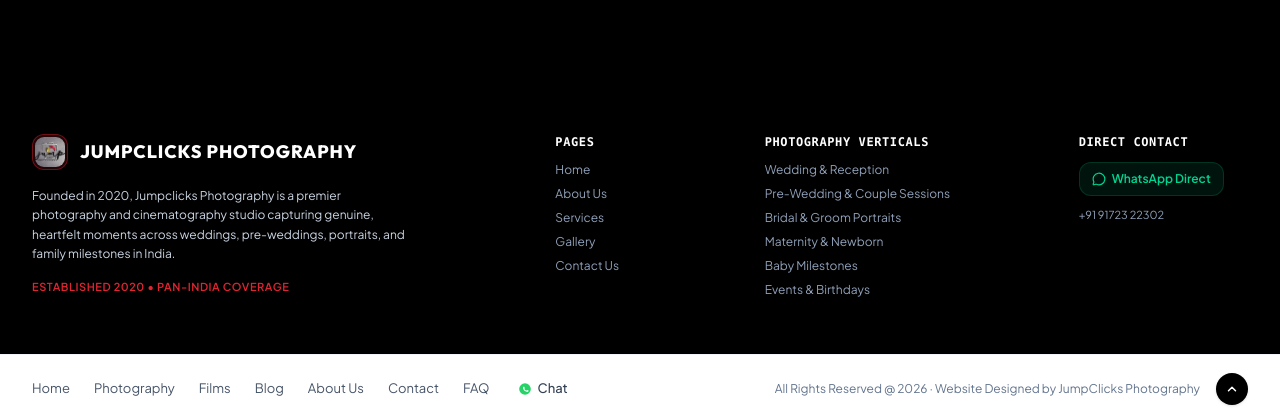
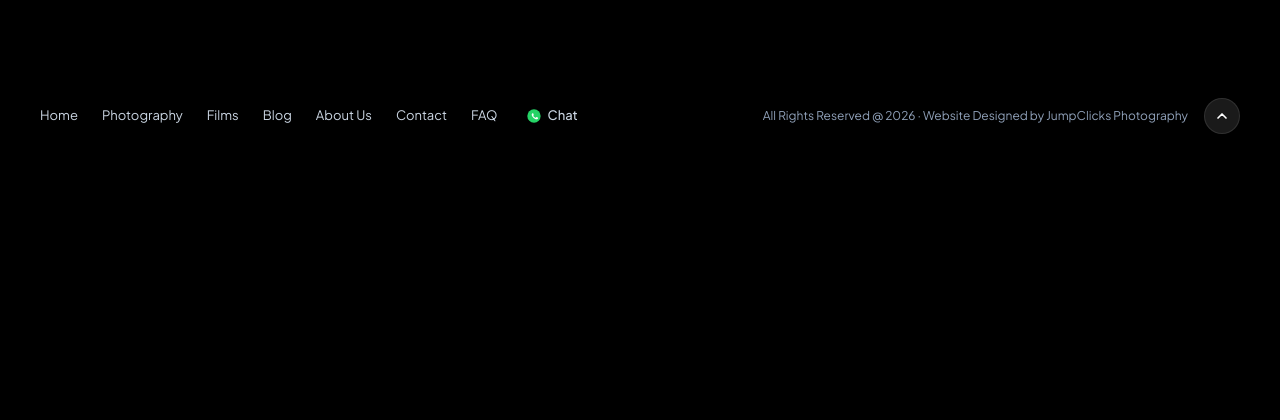
Before and after one commit to Therock1037X/Jumpclick-s-Photography-Website-, a React (Vite) app: page / in a window 1280 px wide. Shown: the part 5246-5666 px from the top of the page. After the commit the page ends 5408 px from the top, so only its background shows below. Built offline with nearby package versions, Linux system fonts and the light colour scheme; a web font is replaced by a local one.

Commit message:
feat(footer): remove 4-column section and style ending bar to match site dark velvet theme

```diff
--- a/src/components/Footer.jsx
+++ b/src/components/Footer.jsx
@@ -1,6 +1,5 @@
 import React from 'react';
 import { Link } from 'react-router-dom';
-import { Camera, MessageCircle, ArrowUp } from 'lucide-react';
 
 function WhatsAppIcon({ className = "w-4 h-4" }) {
   return (
@@ -20,168 +19,47 @@
   };
 
   return (
-    <footer className="relative bg-[#000000] border-none pt-16 pb-0 overflow-hidden text-xs text-slate-400">
-      <div className="max-w-7xl mx-auto px-4 sm:px-6 lg:px-8 pb-14">
-
-        <div className="grid grid-cols-1 md:grid-cols-2 lg:grid-cols-12 gap-10 border-none">
-
-          {/* Brand Info (5 cols) */}
-          <div className="lg:col-span-5 space-y-4">
-            <Link to="/" className="flex items-center gap-3">
-              <div className="w-9 h-9 rounded-xl bg-[#df2531]/15 p-0.5 border border-[#df2531]/40">
-                <div className="w-full h-full bg-[#000000] rounded-[9px] flex items-center justify-center overflow-hidden">
-                  <img
-                    src="/images/logo.webp"
-                    alt="Jumpclicks Photography"
-                    className="w-full h-full object-cover"
-                    onError={(e) => {
-                      e.currentTarget.style.display = 'none';
-                    }}
-                  />
-                  <Camera className="w-4 h-4 text-[#df2531]" />
-                </div>
-              </div>
-              <span className="font-heading font-extrabold text-lg tracking-wider text-white">
-                JUMPCLICKS PHOTOGRAPHY
-              </span>
-            </Link>
-
-            <p className="text-slate-300 leading-relaxed max-w-sm">
-              Founded in 2020, Jumpclicks Photography is a premier photography and cinematography studio capturing genuine, heartfelt moments across weddings, pre-weddings, portraits, and family milestones in India.
-            </p>
-
-            <div className="flex items-center gap-2 text-[#df2531] text-[11px] font-semibold tracking-wider">
-              <span>ESTABLISHED 2020 • PAN-INDIA COVERAGE</span>
-            </div>
-          </div>
-
-          {/* Quick Links / Page Tabs (2 cols) */}
-          <div className="lg:col-span-2 space-y-3">
-            <h4 className="text-xs font-semibold text-white uppercase tracking-wider font-mono">
-              Pages
-            </h4>
-            <ul className="space-y-2">
-              {[
-                { path: '/', label: 'Home' },
-                { path: '/about', label: 'About Us' },
-                { path: '/services', label: 'Services' },
-                { path: '/gallery', label: 'Gallery' },
-                { path: '/contact', label: 'Contact Us' },
-              ].map((link) => (
-                <li key={link.path}>
-                  <Link
-                    to={link.path}
-                    className="hover:text-[#df2531] transition-colors cursor-pointer text-slate-400"
-                  >
-                    {link.label}
-                  </Link>
-                </li>
-              ))}
-            </ul>
-          </div>
-
-          {/* Verticals (3 cols) */}
-          <div className="lg:col-span-3 space-y-3">
-            <h4 className="text-xs font-semibold text-white uppercase tracking-wider font-mono">
-              Photography Verticals
-            </h4>
-            <ul className="space-y-2 text-slate-400">
-              <li>
-                <Link to="/services" className="hover:text-[#df2531] transition-colors">
-                  Wedding & Reception
-                </Link>
-              </li>
-              <li>
-                <Link to="/services" className="hover:text-[#df2531] transition-colors">
-                  Pre-Wedding & Couple Sessions
-                </Link>
-              </li>
-              <li>
-                <Link to="/services" className="hover:text-[#df2531] transition-colors">
-                  Bridal & Groom Portraits
-                </Link>
-              </li>
-              <li>
-                <Link to="/services" className="hover:text-[#df2531] transition-colors">
-                  Maternity & Newborn
-                </Link>
-              </li>
-              <li>
-                <Link to="/services" className="hover:text-[#df2531] transition-colors">
-                  Baby Milestones
-                </Link>
-              </li>
-              <li>
-                <Link to="/services" className="hover:text-[#df2531] transition-colors">
-                  Events & Birthdays
-                </Link>
-              </li>
-            </ul>
-          </div>
-
-          {/* Contact Fast Track (2 cols) */}
-          <div className="lg:col-span-2 space-y-3">
-            <h4 className="text-xs font-semibold text-white uppercase tracking-wider font-mono">
-              Direct Contact
-            </h4>
-            <a
-              href="https://wa.me/919172322302?text=Hi%20Jumpclicks%20team,%20I'd%20like%20to%20inquire%20about%20a%20shoot."
-              target="_blank"
-              rel="noopener noreferrer"
-              className="inline-flex items-center gap-1.5 px-3 py-2 rounded-xl bg-emerald-500/10 hover:bg-emerald-500/20 text-emerald-400 border border-emerald-500/20 transition-all font-semibold"
-            >
-              <MessageCircle className="w-3.5 h-3.5" />
-              <span>WhatsApp Direct</span>
-            </a>
-            <p className="text-[11px] text-slate-400">
-              +91 91723 22302
-            </p>
-          </div>
-
-        </div>
-
-      </div>
-
-      {/* Clean Full-Width White Ending Bar (Matches Reference Screenshot) */}
-      <div className="w-full bg-white text-[#334155] py-4 sm:py-4.5 border-t border-slate-100">
-        <div className="max-w-[1440px] mx-auto px-4 sm:px-6 lg:px-8 flex flex-col md:flex-row items-center justify-between gap-4 text-xs sm:text-[13px]">
+    <footer className="w-full bg-[#000000] border-none text-slate-400 select-none">
+      {/* Ending Bar Styled in JumpClicks Dark Velvet Theme */}
+      <div className="w-full py-6 sm:py-7 border-none">
+        <div className="max-w-[1440px] mx-auto px-4 sm:px-6 lg:px-10 flex flex-col md:flex-row items-center justify-between gap-4 text-xs sm:text-[13px]">
 
           {/* Left: Navigation Links + WhatsApp Chat */}
-          <div className="flex flex-wrap items-center justify-center md:justify-start gap-x-5 sm:gap-x-6 gap-y-2 text-[#475569] font-normal">
-            <Link to="/" className="hover:text-black transition-colors">Home</Link>
-            <Link to="/gallery" className="hover:text-black transition-colors">Photography</Link>
-            <Link to="/wedding-films" className="hover:text-black transition-colors">Films</Link>
-            <Link to="/wedding-stories" className="hover:text-black transition-colors">Blog</Link>
-            <Link to="/about" className="hover:text-black transition-colors">About Us</Link>
-            <Link to="/contact" className="hover:text-black transition-colors">Contact</Link>
-            <Link to="/faq" className="hover:text-black transition-colors">FAQ</Link>
+          <div className="flex flex-wrap items-center justify-center md:justify-start gap-x-5 sm:gap-x-6 gap-y-2.5 text-slate-300 font-normal">
+            <Link to="/" className="hover:text-[#df2531] transition-colors">Home</Link>
+            <Link to="/gallery" className="hover:text-[#df2531] transition-colors">Photography</Link>
+            <Link to="/wedding-films" className="hover:text-[#df2531] transition-colors">Films</Link>
+            <Link to="/wedding-stories" className="hover:text-[#df2531] transition-colors">Blog</Link>
+            <Link to="/about" className="hover:text-[#df2531] transition-colors">About Us</Link>
+            <Link to="/contact" className="hover:text-[#df2531] transition-colors">Contact</Link>
+            <Link to="/faq" className="hover:text-[#df2531] transition-colors">FAQ</Link>
 
-            {/* WhatsApp Chat link */}
+            {/* WhatsApp Chat Link */}
             <a
               href="https://wa.me/919172322302?text=Hi%20Jumpclicks%20team,%20I'd%20like%20to%20chat%20about%20photography."
               target="_blank"
               rel="noopener noreferrer"
-              className="inline-flex items-center gap-1.5 text-[#334155] hover:text-emerald-600 transition-colors ml-1 font-medium"
+              className="inline-flex items-center gap-1.5 text-slate-300 hover:text-emerald-400 transition-colors ml-1 font-medium"
             >
-              <WhatsAppIcon className="w-3.5 h-3.5" />
+              <WhatsAppIcon className="w-4 h-4" />
               <span>Chat</span>
             </a>
           </div>
 
-          {/* Right: Copyright text + Circular Black Back-to-Top Button */}
-          <div className="flex items-center justify-center md:justify-end gap-3 sm:gap-4 text-slate-500 text-[11px] sm:text-xs">
+          {/* Right: Copyright Text + Circular Back-to-Top Button */}
+          <div className="flex items-center justify-center md:justify-end gap-3 sm:gap-4 text-slate-400 text-[11px] sm:text-xs">
             <span className="text-center md:text-right font-normal">
               All Rights Reserved @ 2026 · Website Designed by JumpClicks Photography
             </span>
 
-            {/* Circular Black Back-to-Top Button */}
+            {/* Circular Back-to-Top Button */}
             <button
               onClick={scrollToTop}
-              className="w-7 h-7 sm:w-8 sm:h-8 rounded-full bg-black hover:bg-slate-800 text-white flex items-center justify-center transition-transform hover:scale-105 active:scale-95 shadow-sm cursor-pointer flex-shrink-0"
+              className="w-8 h-8 sm:w-9 sm:h-9 rounded-full bg-white/10 hover:bg-[#df2531] text-white flex items-center justify-center transition-all duration-300 shadow cursor-pointer flex-shrink-0 hover:scale-105 active:scale-95 border border-white/10 hover:border-transparent"
               aria-label="Back to top"
             >
               <svg
-                className="w-3.5 h-3.5 text-white"
+                className="w-3.5 h-3.5 sm:w-4 sm:h-4 text-white"
                 viewBox="0 0 24 24"
                 fill="none"
                 stroke="currentColor"
```
